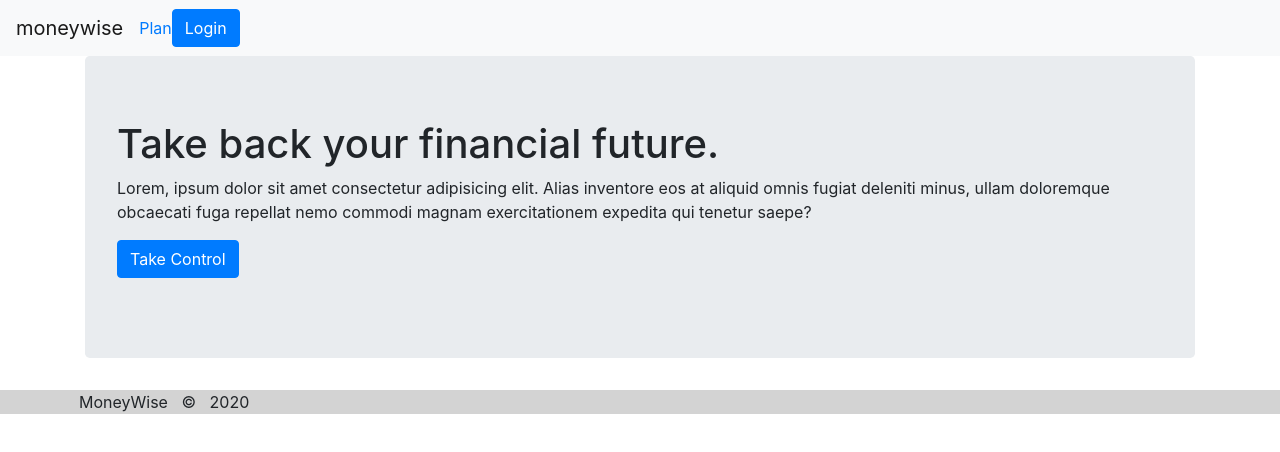
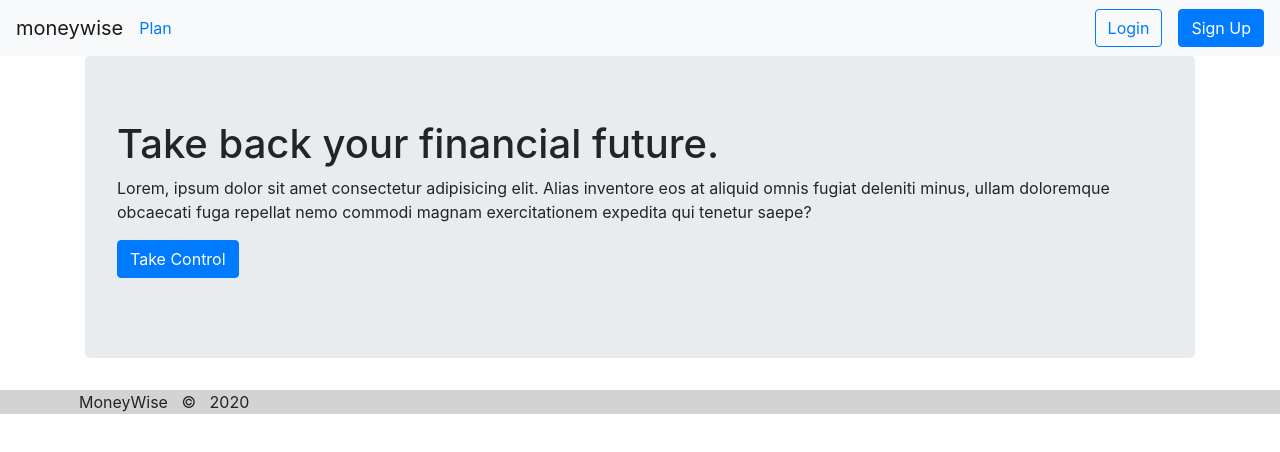
Before and after one commit to MoneyWise2020/MoneyWise2020, a React (Create React App) app in the folder ui/: page / in a window 1280 px wide. Shown: the top 452 px of the page. Built offline with nearby package versions, Linux system fonts and the light colour scheme.

Commit message:
feat(ui): Login at top right

```diff
--- a/ui/src/components/Header.tsx
+++ b/ui/src/components/Header.tsx
@@ -22,12 +22,13 @@ const LoginSection = () => {
 
     if (isAuthenticated) {
         return <>
-            <span>Hello, {user.given_name}</span>
-            <Button onClick={() => logout()}>Logout</Button>
+            <span className="ml-auto">Hello, {user.given_name}</span>
+            <button className="btn btn-outline-primary ml-3" onClick={() => logout()}>Logout</button>
         </>
     }
 
     return <>
-        <Button onClick={() => loginWithRedirect()}>Login</Button>
+        <button className="btn btn-outline-primary ml-auto" onClick={() => loginWithRedirect()}>Login</button>
+        <button className="btn btn-primary ml-3" onClick={() => loginWithRedirect()}>Sign Up</button>
     </>
 }
```
